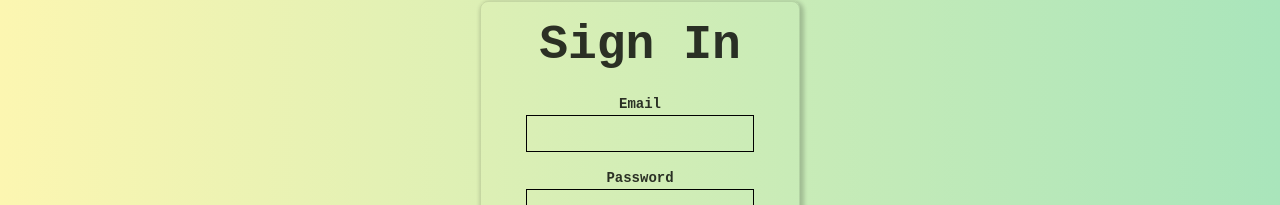
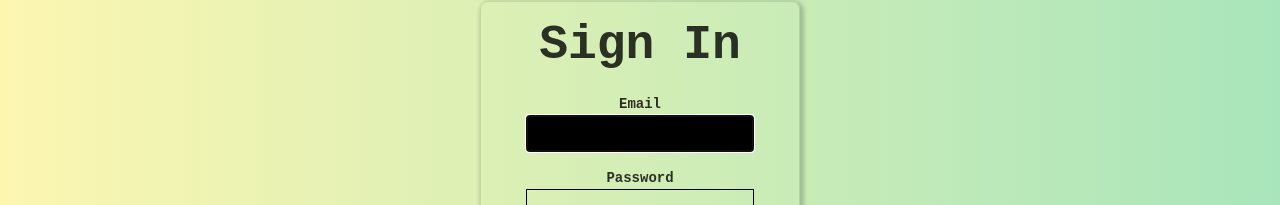
Before and after one commit to majidfer/facerec, a React (Create React App) app: page / in a window 1280 px wide. Shown: the part 139-344 px from the top of the page. Built offline with nearby package versions, Linux system fonts and the light colour scheme.

Commit message:
Adding useRef

```diff
--- a/src/components/SignIn/SignIn.jsx
+++ b/src/components/SignIn/SignIn.jsx
@@ -1,8 +1,9 @@
-import { React, useState } from "react";
+import { React, useState, useRef } from "react";
 
 const SignIn = ({ loadUser, onRouteChange }) => {
   const [signInEmail, setsignInEmail] = useState("");
   const [signInPassword, setsignInPassword] = useState("");
+  const ref = useRef(null);
 
   const onEmailChange = (event) => {
     setsignInEmail(event.target.value);
@@ -29,11 +30,13 @@ const SignIn = ({ loadUser, onRouteChange }) => {
         if (user.id) {
           loadUser(user);
           onRouteChange("home");
+        } else {
+          ref.current.focus();
         }
       });
 
+    setsignInPassword("");
     setsignInEmail("");
-    setsignInPassword("");
   };
 
   return (
@@ -54,6 +57,8 @@ const SignIn = ({ loadUser, onRouteChange }) => {
                   id="email-address"
                   value={signInEmail}
                   onChange={onEmailChange}
+                  autoFocus
+                  ref={ref}
                 />
               </div>
               <div className="mv3">
```
